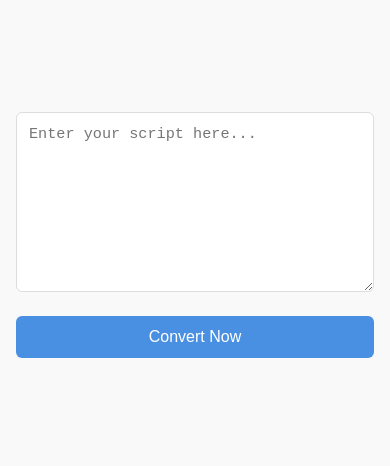
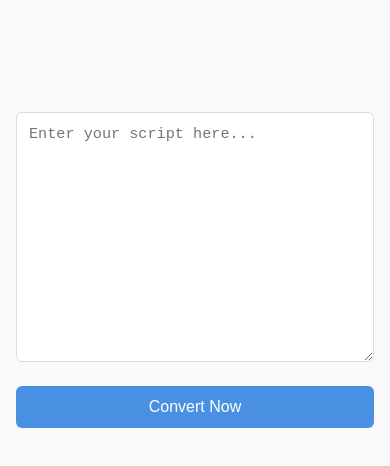
Before and after one commit to codeAlphaBravosite/sb-tool, a plain HTML site: page index.html in a window 390 px wide. Drawn offline with Linux system fonts and the light colour scheme.

Commit message:
Update styles.css

```diff
--- a/styles.css
+++ b/styles.css
@@ -34,7 +34,7 @@ h1 {
 
 #scriptInput {
     width: 100%;
-    height: 400px;
+    height: 300px;
     padding: 12px;
     border: 1px solid #ddd;
     border-radius: 6px;
@@ -115,7 +115,7 @@ h1 {
     }
 
     #scriptInput {
-        height: 180px;
+        height: 250px;
         font-size: 0.95rem;
     }
 
```
